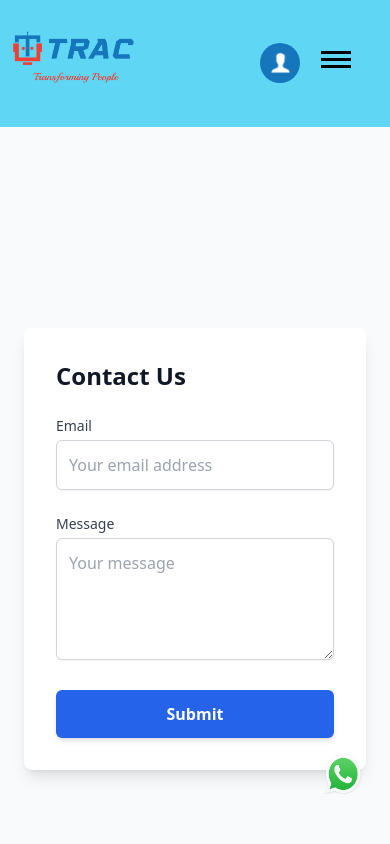
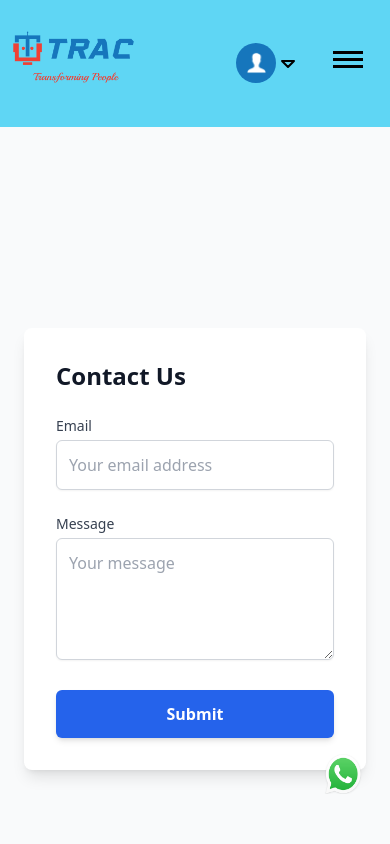
Before and after one commit to Laraib-Azmat/Learning-Management-System--Trac, a React (Create React App) app: page /userprofile-profilecontact in a window 390 px wide. Shown: the top 844 px of the page. Built offline with nearby package versions, Linux system fonts and the light colour scheme.

Commit message:
Update Navbar.js with Dropdown

```diff
--- a/src/Components/Navbar.js
+++ b/src/Components/Navbar.js
@@ -1,137 +1,242 @@
-import React, { useContext } from "react";
+import React, { useState, useEffect, useRef } from "react";
+
 import logo from "../Assests/trac_.png";
 import userIcon from "../Assests/icons8-user-50.png";
 import { Link, useNavigate } from "react-router-dom";
-import { useState } from "react";
 
 const Navbar = () => {
   const [open, setOpen] = useState(false);
-    const [active, setactive] = useState("Home");
+  const [dropdownOpen, setDropdownOpen] = useState(false);
+  const [active, setActive] = useState("Home");
   const navigate = useNavigate();
+  const dropdownRef = useRef(null);
+
+  const handleClickOutside = (event) => {
+    if (dropdownRef.current && !dropdownRef.current.contains(event.target)) {
+      setDropdownOpen(false);
+    }
+  };
+
+  useEffect(() => {
+    document.addEventListener("mousedown", handleClickOutside);
+    return () => {
+      document.removeEventListener("mousedown", handleClickOutside);
+    };
+  }, []);
+
+  const handleNavigation = (path) => {
+    navigate(path);
+    setDropdownOpen(false);
+  };
   return (
     <>
-            <div className=" relative z-1  w-[100%] z-[1]  bg-[#5fd6f4] flex  justify-between items-center p-3 text-md h-[15vh] ">
-                <div className="h-[65px] order-1 md:order-1">
+      <div className="relative z-1 w-[100%] bg-[#5fd6f4] flex justify-between items-center p-3 text-md h-[15vh]">
+        <div className="h-[65px] order-1">
           <Link
             to={"/"}
-                        className={`cursor-pointer  ${active === "Home" &&
+            className={`cursor-pointer ${
+              active === "Home" &&
               "text-red-600 font-bold border-b border-red-600"
             }`}
             onClick={() => {
               setOpen(false);
-                            setactive("Home");
+              setActive("Home");
             }}
           >
             <img
               src={logo}
               alt="Logo_Scrubs"
-                            className="h-[80%] md:ml-3 md:mt-1 filter drop-shadow-white-lg hover:scale-110" />
+              className="h-[80%] md:ml-3 md:mt-1 filter drop-shadow-white-lg hover:scale-110"
+            />
           </Link>
         </div>
-                {/*  */}
-                <div className=" order-3 md:order-2 flex items-center ">
+        <div className="order-3 flex items-center">
           <ul
-                        className={`md:flex md:space-x-8 font-bold text-md ${open
-                            ? "absolute flex top-20   flex-col w-[100%] right-0 space-y-6 bg-gray-900  text-white p-10 "
-                            : "hidden "
-                            } `}
+            className={`md:flex md:space-x-8 font-bold text-md ${
+              open
+                ? "absolute flex top-20 flex-col w-[100%] right-0 space-y-6 bg-gray-900 text-white p-10"
+                : "hidden"
+            }`}
           >
             <Link
               to={"/"}
-                            className={`cursor-pointer ${active === "Home" &&
-                                "text-red-600  border-b border-red-600 "
+              className={`cursor-pointer ${
+                active === "Home" && "text-red-600 border-b border-red-600"
               }`}
               onClick={() => {
                 setOpen(false);
-                                setactive("Home");
+                setActive("Home");
               }}
             >
               Home
             </Link>
             <a
               href="/#about"
-                            className={`cursor-pointer font-bold ${active === "About" &&
+              className={`cursor-pointer font-bold ${
+                active === "About" &&
                 "text-red-600 font-bold border-b border-red-600"
               }`}
               onClick={() => {
                 setOpen(false);
-                                setactive("About");
+                setActive("About");
               }}
             >
               About
             </a>
             <a
               href="/#contact"
-                            className={`cursor-pointer font-bold ${active === "Contact" &&
+              className={`cursor-pointer font-bold ${
+                active === "Contact" &&
                 "text-red-600 font-bold border-b border-red-600"
               }`}
               onClick={() => {
                 setOpen(false);
-                                setactive("Contact");
+                setActive("Contact");
               }}
             >
               Contact
             </a>
             <Link
               to={"/course"}
-                            className={`cursor-pointer font-bold ${active === "Men" &&
+              className={`cursor-pointer font-bold ${
+                active === "Men" &&
                 "text-red-600 font-bold border-b border-red-600"
               }`}
               onClick={() => {
                 setOpen(false);
-                                setactive("Men");
+                setActive("Men");
               }}
             >
               Courses
             </Link>
-
             <Link
               to={"/pricing"}
-                            className={`cursor-pointer font-bold ${active === "pricing" &&
+              className={`cursor-pointer font-bold ${
+                active === "pricing" &&
                 "text-red-600 font-bold border-b border-red-600"
               }`}
               onClick={() => {
                 setOpen(false);
-                                setactive("pricing");
+                setActive("pricing");
               }}
             >
               Subscription
             </Link>
-
             <Link
               to={"/workshops"}
-                            className={`cursor-pointer font-bold ${active === "workshops" &&
+              className={`cursor-pointer font-bold ${
+                active === "workshops" &&
                 "text-red-600 font-bold border-b border-red-600"
               }`}
               onClick={() => {
                 setOpen(false);
-                                setactive("workshops");
+                setActive("workshops");
               }}
             >
               Workshops
             </Link>
-
           </ul>
-
           <Link to="/login">
-                        <div className="flex items-center justify-center py-1.5 bg-blue-600 px-2 rounded-full font-semibold hover:text-white md:ml-6  hover:scale-110 w-10 h-10" style={{ backgroundColor: '#1676BC' }}>
-
+            <div
+              className="flex items-center justify-center py-1.5 bg-blue-600 px-2 rounded-full font-semibold hover:text-white md:ml-6 hover:scale-110 w-10 h-10"
+              style={{ backgroundColor: "#1676BC" }}
+            >
               <img
-                                onClick={()=>navigate('/login')}
+                onClick={() => navigate("/login")}
                 src={userIcon}
                 alt="Login"
                 className="object-contain"
-                                style={{ width: '5rem', height: '1.6rem', pointerEvents: 'none' , cursor:'pointer'}} // Adding pointerEvents none here
+                style={{
+                  width: "5rem",
+                  height: "1.6rem",
+                  pointerEvents: "none",
+                  cursor: "pointer",
+                }}
               />
-
             </div>
-
           </Link>
-
-                    <div className="flex w-[50%] justify-end ">
-                        <div className=" flex mx-4 "></div>
+          <div className="relative" ref={dropdownRef}>
+            <svg
+              xmlns="http://www.w3.org/2000/svg"
+              className="cursor-pointer"
+              width="24"
+              color="navyblue"
+              height="24"
+              viewBox="0 0 24 24"
+              fill="none"
+              stroke="currentColor"
+              strokeWidth="2"
+              strokeLinecap="round"
+              strokeLinejoin="round"
+              onClick={() => setDropdownOpen(!dropdownOpen)}
+            >
+              <path stroke="none" d="M0 0h24v24H0z" fill="none" />
+              <path d="M6 10l6 6l6 -6h-12" />
+            </svg>
+            {dropdownOpen && (
+              <div className="absolute right-0 mt-2 w-48 z-50 bg-white shadow-lg rounded-md py-2">
+                <button
+                  className="block w-full px-4 py-2 text-gray-800 hover:bg-gray-200 text-left"
+                  onClick={() => handleNavigation("/userprofile-editprofile")}
+                >
+                  Edit Profile
+                </button>
+                <button
+                  className="block w-full px-4 py-2 text-gray-800 hover:bg-gray-200 text-left"
+                  onClick={() => handleNavigation("/userprofile-membership")}
+                >
+                  Membership
+                </button>
+                <button
+                  className="block w-full px-4 py-2 text-gray-800 hover:bg-gray-200 text-left"
+                  onClick={() => handleNavigation("/userprofile-purchase")}
+                >
+                  Purchase History
+                </button>
+                <button
+                  className="block w-full px-4 py-2 text-gray-800 hover:bg-gray-200 text-left"
+                  onClick={() => handleNavigation("/userprofile-courses")}
+                >
+                  My Courses
+                </button>
+                <button
+                  className="block w-full px-4 py-2 text-gray-800 hover:bg-gray-200 text-left"
+                  onClick={() =>
+                    handleNavigation("/userprofile-editcreditcard")
+                  }
+                >
+                  Edit Credit Card Info
+                </button>
+                <button
+                  className="block w-full px-4 py-2 text-gray-800 hover:bg-gray-200 text-left"
+                  onClick={() => handleNavigation("/userprofile-address")}
+                >
+                  Address
+                </button>
+                <button
+                  className="block w-full px-4 py-2 text-gray-800 hover:bg-gray-200 text-left"
+                  onClick={() =>
+                    handleNavigation("/userprofile-profilecontact")
+                  }
+                >
+                  Contact
+                </button>
+                <button
+                  className="block w-full px-4 py-2 text-gray-800 hover:bg-gray-200 text-left"
+                  onClick={() => {
+                    // Handle logout logic here
+                    setDropdownOpen(false); // Close the dropdown after clicking
+                  }}
+                >
+                  Logout
+                </button>
+              </div>
+            )}
+          </div>
+          <div className="flex w-[50%] justify-end">
+            <div className="flex mx-4"></div>
             <div
-                            className=" p-1 cursor-pointer md:hidden block h-[40px] "
+              className="p-1 cursor-pointer md:hidden block h-[40px]"
               onClick={() => setOpen(!open)}
             >
               <div className="w-[30px] m-1 h-[3px] bg-black"></div>
@@ -139,10 +244,7 @@ const Navbar = () => {
               <div className="w-[30px] m-1 h-[3px] bg-black"></div>
             </div>
           </div>
-                    {/* </dv> */}
         </div>
-
-                {/*  */}
       </div>
     </>
   );
```
Lines whose indentation alone changed are shown as unchanged.
